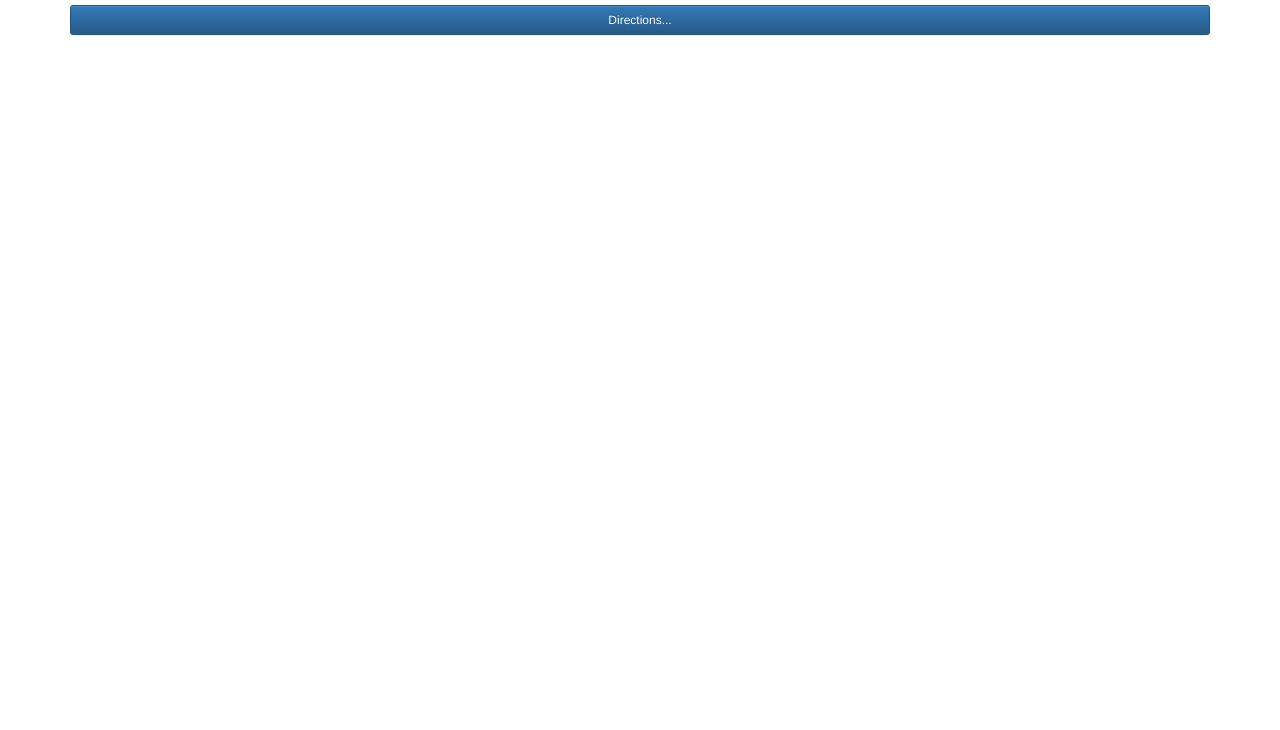
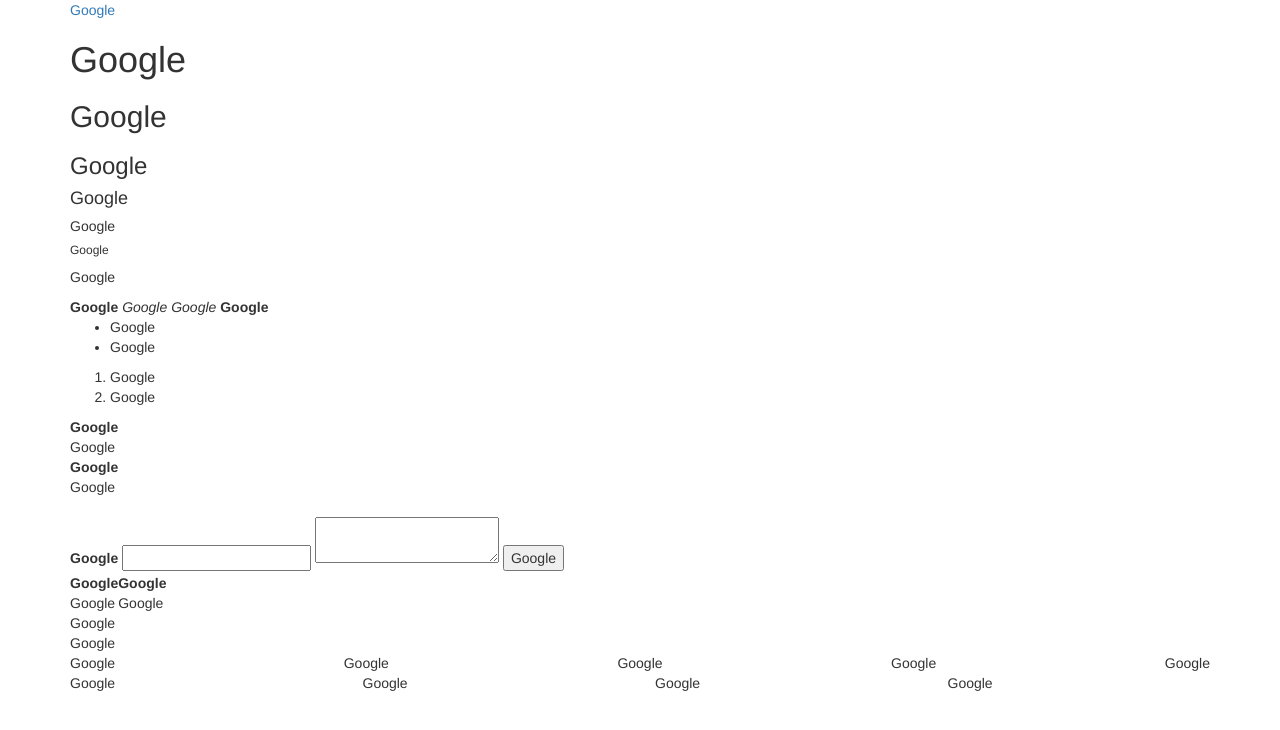
Before and after one commit to PaulMarinaro/well-of-html, a website: page index.html in a window 1280 px wide. Drawn offline with Linux system fonts and the light colour scheme.

Commit message:
Add tests

```diff
--- a/index.html
+++ b/index.html
@@ -3,31 +3,92 @@
 
 <head>
     <script src="bower_components/jquery/dist/jquery.min.js"></script>
-    <link rel="stylesheet" href="bower_components/bootstrap/dist/css/bootstrap.min.css">
-    <link rel="stylesheet" href="bower_components/bootstrap/dist/css/bootstrap-theme.min.css">
+    <link rel="stylesheet" href="./bower_components/bootstrap/dist/css/bootstrap.min.css">
+    <link rel="stylesheet" href="./bower_components/bootstrap/dist/css/bootstrap-theme.min.css">
     <link rel="stylesheet" href="css/custom.css" type="text/css" />
     <script src="bower_components/bootstrap/dist/js/bootstrap.min.js"></script>
     <script type="text/javascript" src="bower_components/notes/notes.js"></script>
     <title>A Well of HTML</title>
     <style type="text/css">
-
+      .flex {
+        display: flex;
+        justify-content: space-between;
+      }
     </style>
 </head>
 
 <body>
     <div id="container" class="container">
         <!-- ALL YOUR MARKUP GOES BELOW HERE -->
-
-
-
+        <a href="google.com">Google</a>
+				<img src="google.com" alt="">
+				<h1>Google</h1>
+				<h2>Google</h2>
+				<h3>Google</h3>
+				<h4>Google</h4>
+				<h5>Google</h5>
+				<h6>Google</h6>
+        <p>Google</p>
+        <b>Google</b>
+        <i>Google</i>
+        <em>Google</em>
+        <strong>Google</strong>
+        <ul>
+          <li>Google</li>
+          <li>Google</li>
+        </ul>
+        <ol>
+          <li>Google</li>
+          <li>Google</li>
+        </ol>
+        <dl>
+          <dt>Google</dt>
+          <dd>Google</dd>
+          <dt>Google</dt>
+          <dd>Google</dd>
+        </dl>
+        <form class="example-form">
+          <label>Google</label>
+          <input type="text" />
+          <textarea id="msg"></textarea>
+          <button type="submit">Google</button>
+      </form>
+      <table>
+        <thead>
+          <tr>
+            <th>Google</th>
+            <th>Google</th>
+          </tr>
+        </thead>
+        <tfoot>
+          <tr>
+            <td colspan="2">Google</td>
+          </tr>
+        </tfoot>
+        <tbody>
+          <tr>
+            <td>Google</td>
+            <td>Google</td>
+          </tr>
+        </tbody>
+      </table>
+      <div>Google</div>
+      <div class="flex">
+        <div>Google</div>
+        <div>Google</div>
+        <div>Google</div>
+        <div>Google</div>
+        <div>Google</div>
+      </div>
+      <div class="row">
+        <div class="col-md-3">Google</div>
+        <div class="col-md-3">Google</div>
+        <div class="col-md-3">Google</div>
+        <div class="col-md-3">Google</div>
+      </div>
 
         <!-- ALL YOUR MARKUP GOES ABOVE HERE -->
     </div>
-    <script>
-        $(function () {
-            window.opspark.notes.show();
-        });
-    </script>
 </body>
 
 </html>
--- a/package.json
+++ b/package.json
@@ -5,6 +5,7 @@
   "dependencies": {
     "body-parser": "^1.17.2",
     "chai": "~1.8.0",
+    "cheerio": "^1.0.0-rc.1",
     "concurrently": "^3.4.0",
     "express": "^4.15.3",
     "mocha": "2.0.1",
```
Also changed, not shown: spec/index.spec.js (+83 -0 lines), README.md.
